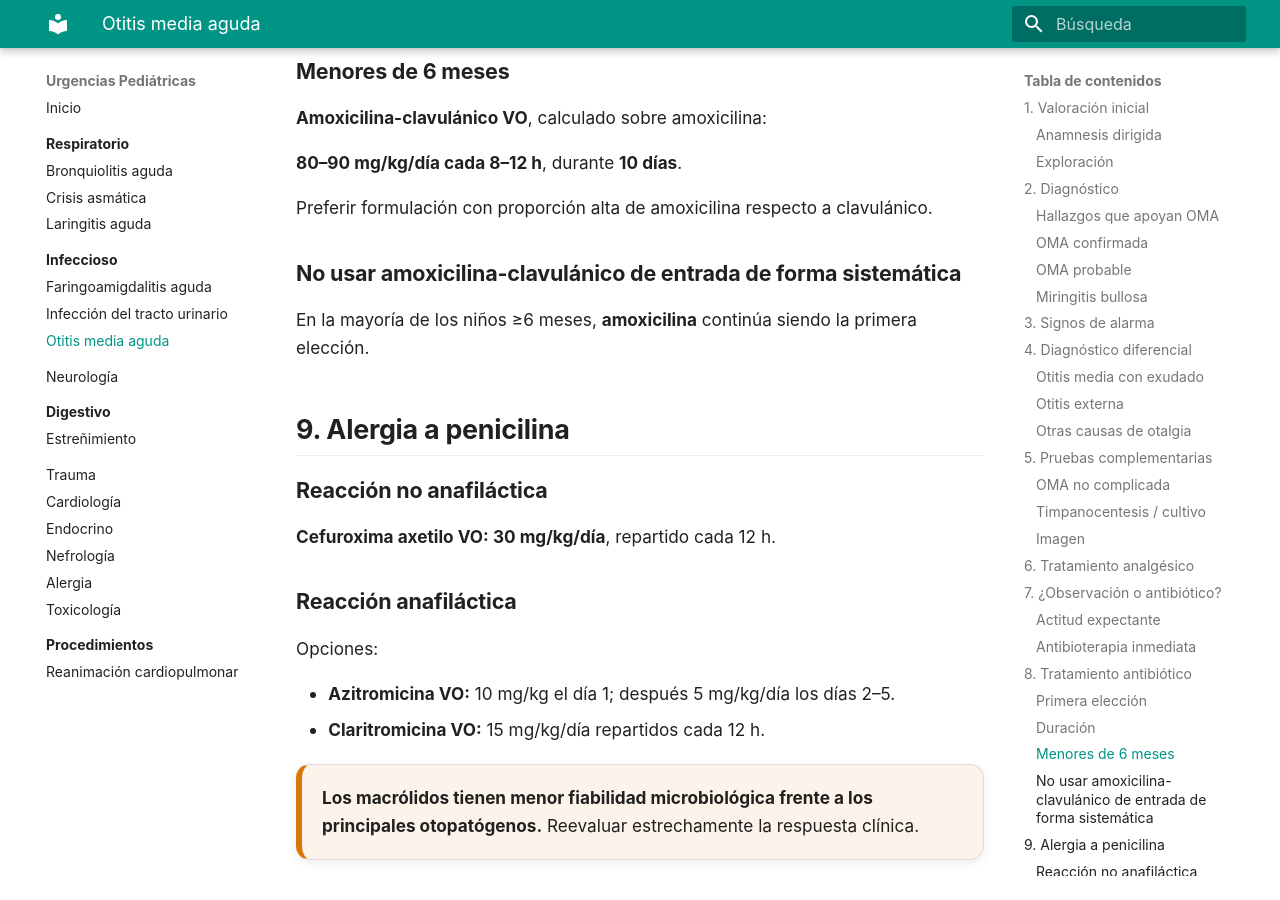
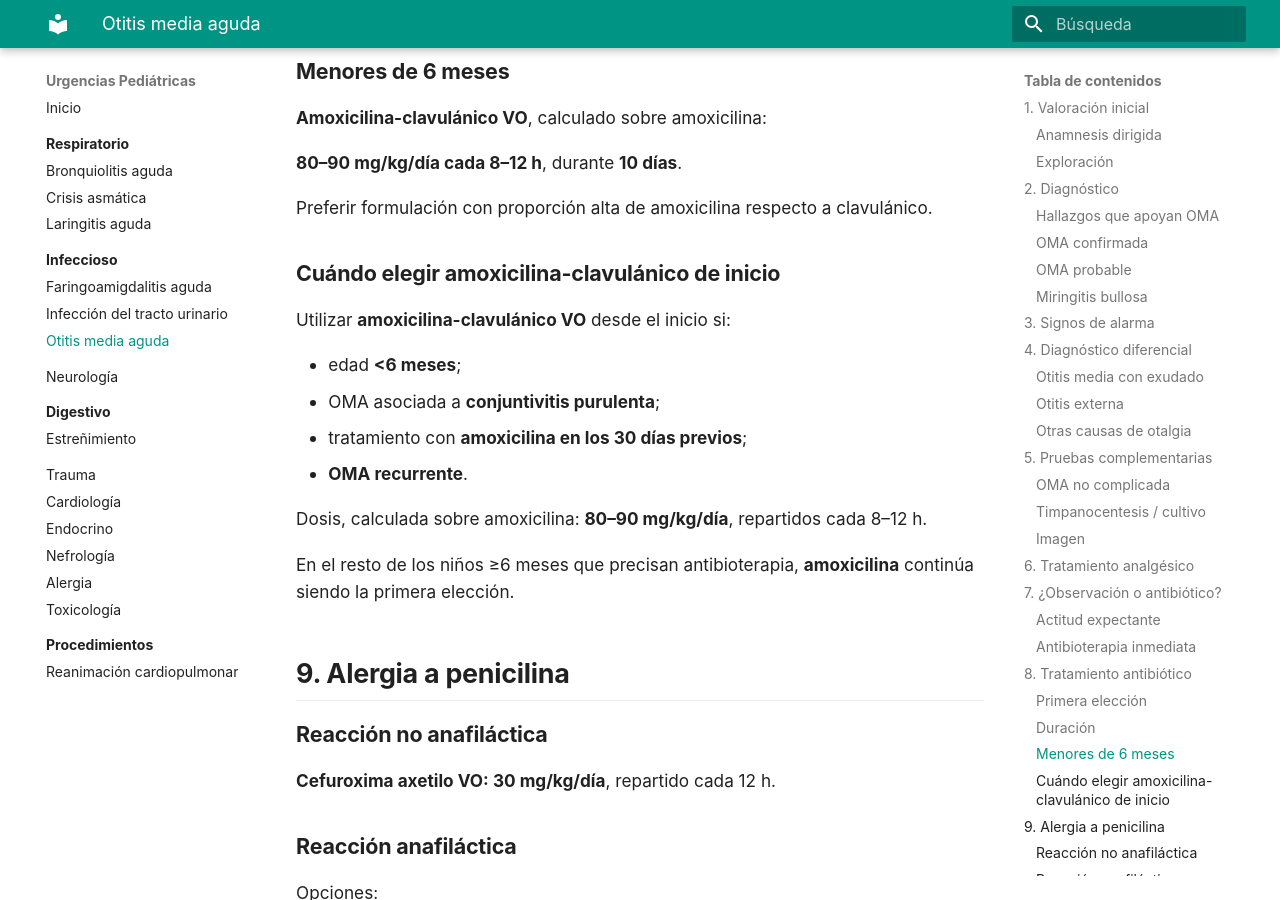
Before and after one commit to gonzaloares/urgencias-pediatricas, an MkDocs documentation site: the page built from docs/infeccioso/otitis-media-aguda.md, in a window 1280 px wide and 900 px high, scrolled down 7885 px. Built offline with MkDocs 1.6.1 and Material for MkDocs 9.7.7, drawn with Linux system fonts in a browser that asks for light colours.

Commit message:
Añade conjuntivitis purulenta como indicación de amoxicilina-clavulánico

```diff
--- a/docs/infeccioso/otitis-media-aguda.md
+++ b/docs/infeccioso/otitis-media-aguda.md
@@ -266,9 +266,18 @@ Indicar si existe cualquiera de los siguientes:
 
 Preferir formulación con proporción alta de amoxicilina respecto a clavulánico.
 
-### No usar amoxicilina-clavulánico de entrada de forma sistemática
+### Cuándo elegir amoxicilina-clavulánico de inicio
 
-En la mayoría de los niños ≥6 meses, **amoxicilina** continúa siendo la primera elección.
+Utilizar **amoxicilina-clavulánico VO** desde el inicio si:
+
+- edad **<6 meses**;
+- OMA asociada a **conjuntivitis purulenta**;
+- tratamiento con **amoxicilina en los 30 días previos**;
+- **OMA recurrente**.
+
+Dosis, calculada sobre amoxicilina: **80–90 mg/kg/día**, repartidos cada 8–12 h.
+
+En el resto de los niños ≥6 meses que precisan antibioterapia, **amoxicilina** continúa siendo la primera elección.
 
 <a id="alergia"></a>
 ## 9. Alergia a penicilina
```
